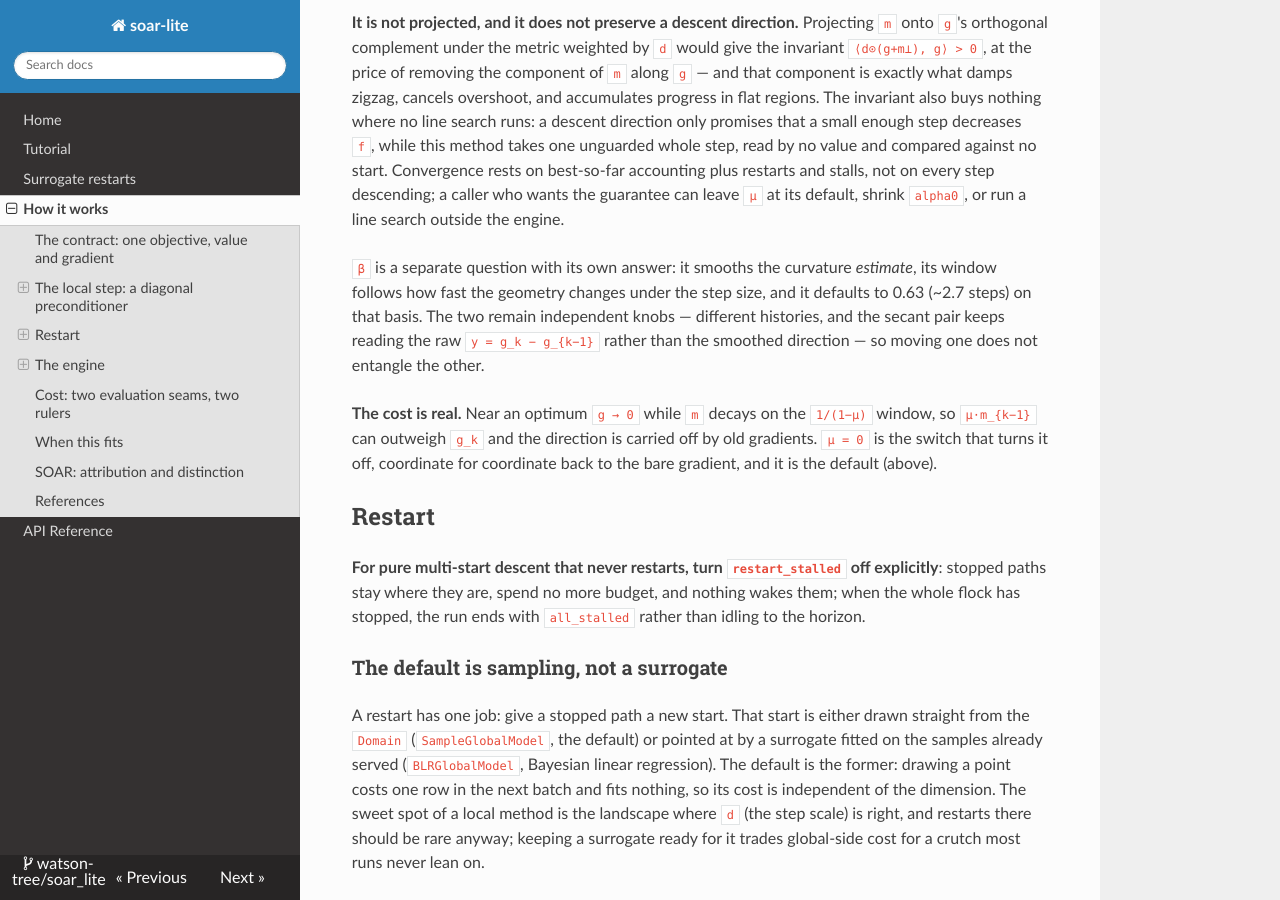
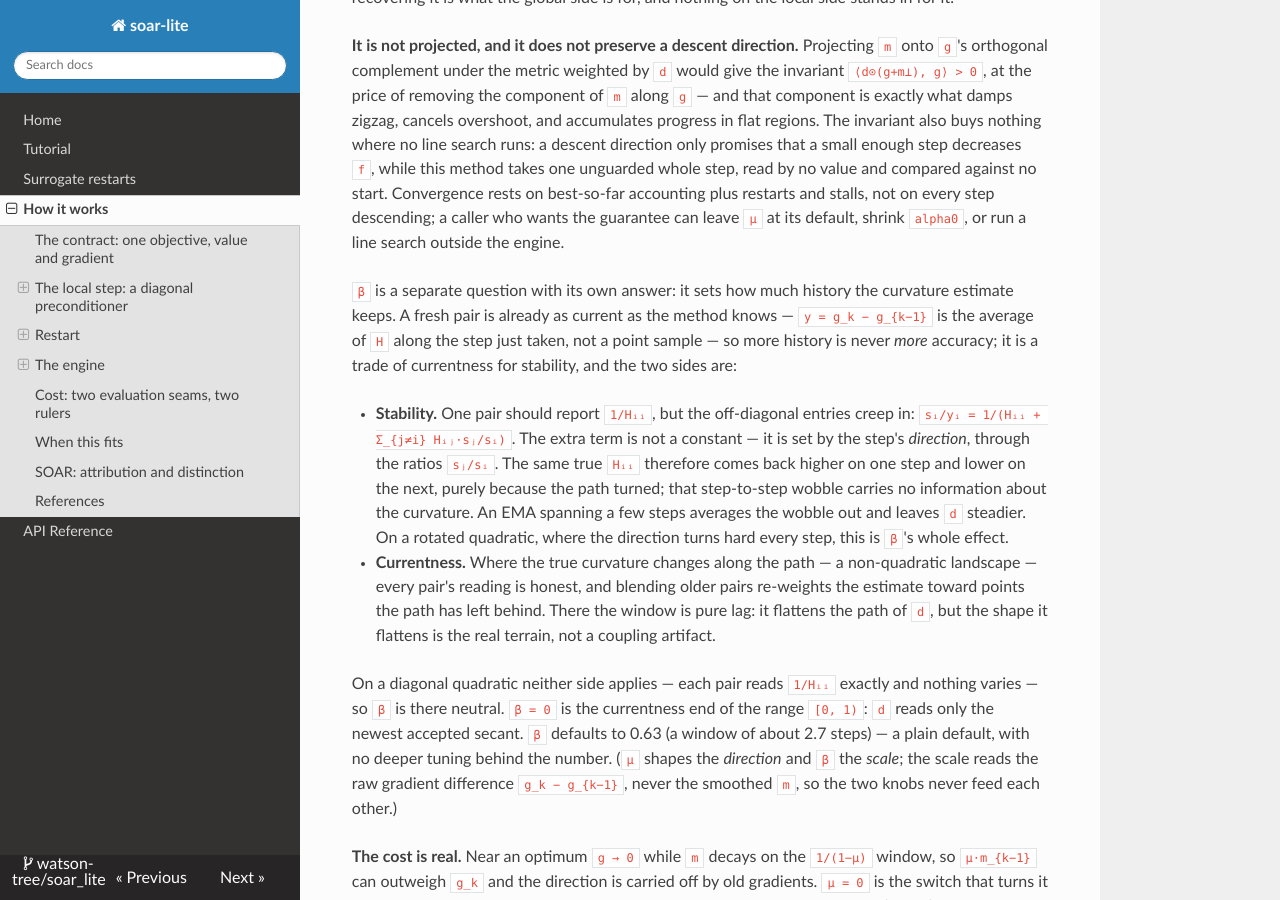
Before and after one commit to watson-tree/soar_lite, an MkDocs documentation site: the page built from docs/explanation/how-it-works.md, in a window 1280 px wide and 900 px high, scrolled down 5310 px. Built offline with MkDocs 1.6.1, drawn with Linux system fonts in a browser that asks for light colours; nearby versions of some CDN libraries; some of the changed text lies outside the part shown.

Commit message:
solver: let beta reach 0, and tell the smoothing's real trade
`beta` validated `0 < beta < 1`, so a corner of its own range was
unconstructible and the "no smoothing" arm could only be reached through a
surrogate (`1e-12` in the probes). The knob's contract is a window length
`1/(1-beta)`, which is already well defined at 0: `s_ema` and `y_ema` become the
newest pair, and `d` reads it exactly. The range is now `[0, 1)`, and a test pins
the fold: a second, different pair replaces the first rather than blending into
it.

With the real value reachable, `rot_quad` narrows rather than moves: 6 seeds,
1000 batches, medians of `log10(f - f*)` give `beta = 0` 3.35 against the
default's 2.13, so the default is worth 1.2 dex, not the 1.06 the `1e-12`
surrogate reported. The 0.16 dex between `0` and `1e-12` is not the residue's
weight - it is which side of a discrete restart decision a path falls on, and
the restart re-draws its start from the key stream.

The `how-it-works` paragraph said the EMA averages the estimate's "sampling
noise", which gets the quantity wrong: `y = g_k - g_{k-1}` is already the mean of
`H` along the step just taken, so a fresh pair is the most current estimate in
hand and extra history is never more accuracy. It is a trade of currentness for
stability. The stability side is the ratio
`s_i/y_i = 1/(H_ii + sum_{j!=i} H_ij*s_j/s_i)`: the summed term is the coupling
the diagonal model drops, it is set by the step's direction through the ratios
`s_j/s_i`, so the same `H_ii` comes back different every time the path turns,
and a window averages that wobble out. The currentness side is the lag the same
window puts on curvature that really drifts along a non-quadratic path. On a
diagonal quadratic neither applies and `beta` is neutral.

An earlier draft of the coupling claim ("changes sign on a zigzag and cancels to
first order") was dropped as too strong: what is pinned down is that the term is
direction-dependent and uninformative, not that a two-cycle averages it back to
`1/H_ii`. The paragraph also called 0.63 a measured choice; it is a plain
default - a 2.7-step window - and now says so.

`RESULTS.md` gains the v3 ackley line this line-up never had: every arm at 3000
batches sits at 19.55-19.79, and the two single-chain `mu` arms agree to the
digit, which is what a frozen path looks like. With no step taken there is no
secant to fold, so no `beta` question is askable on that cell either.

```diff
--- a/docs/explanation/how-it-works.md
+++ b/docs/explanation/how-it-works.md
@@ -88,7 +88,8 @@ On a single pair the two variants agree (`|s|/|y| = |s/y|`); they differ only in
 which moment is smoothed — `"abs"` averages the magnitude, so every pair counts in
 proportion to its size, while `"rms"` averages the square, so large pairs
 dominate. The EMA window is about `1/(1−β)` steps, where `β` is the EMA decay
-rate, and the default `β = 0.63` is about 2.7 steps. Magnitudes rather than the
+rate, and the default `β = 0.63` is about 2.7 steps (`β = 0` keeps none, so one
+pair decides). Magnitudes rather than the
 signed `sᵢ` or `yᵢ` are used to keep the estimate strictly positive: a signed
 value drifts, and a pair of opposite-sign differences can drive it through zero
 — flipping `d`'s sign or blowing it up — while smoothing `|s|` and `|y|` keeps
@@ -271,12 +272,33 @@ rests on best-so-far accounting plus restarts and stalls, not on every step
 descending; a caller who wants the guarantee can leave `μ` at its default,
 shrink `alpha0`, or run a line search outside the engine.
 
-`β` is a separate question with its own answer: it smooths the curvature
-*estimate*, its window follows how fast the geometry changes under the step
-size, and it defaults to 0.63 (~2.7 steps) on that basis. The two remain
-independent knobs — different histories, and the secant pair keeps reading the
-raw `y = g_k − g_{k−1}` rather than the smoothed direction — so moving one does
-not entangle the other.
+`β` is a separate question with its own answer: it sets how much history the
+curvature estimate keeps. A fresh pair is already as current as the method
+knows — `y = g_k − g_{k−1}` is the average of `H` along the step just taken, not
+a point sample — so more history is never *more* accuracy; it is a trade of
+currentness for stability, and the two sides are:
+
+- **Stability.** One pair should report `1/Hᵢᵢ`, but the off-diagonal entries
+  creep in: `sᵢ/yᵢ = 1/(Hᵢᵢ + Σ_{j≠i} Hᵢⱼ·sⱼ/sᵢ)`. The extra term is not a
+  constant — it is set by the step's *direction*, through the ratios `sⱼ/sᵢ`.
+  The same true `Hᵢᵢ` therefore comes back higher on one step and lower on the
+  next, purely because the path turned; that step-to-step wobble carries no
+  information about the curvature. An EMA spanning a few steps averages the
+  wobble out and leaves `d` steadier. On a rotated quadratic, where the
+  direction turns hard every step, this is `β`'s whole effect.
+- **Currentness.** Where the true curvature changes along the path — a
+  non-quadratic landscape — every pair's reading is honest, and blending older
+  pairs re-weights the estimate toward points the path has left behind. There
+  the window is pure lag: it flattens the path of `d`, but the shape it flattens
+  is the real terrain, not a coupling artifact.
+
+On a diagonal quadratic neither side applies — each pair reads `1/Hᵢᵢ` exactly
+and nothing varies — so `β` is there neutral. `β = 0` is the currentness end of
+the range `[0, 1)`: `d` reads only the newest accepted secant. `β` defaults to
+0.63 (a window of about 2.7 steps) — a plain default, with no deeper tuning
+behind the number. (`μ` shapes the *direction* and `β` the *scale*; the scale
+reads the raw gradient difference `g_k − g_{k−1}`, never the smoothed `m`, so
+the two knobs never feed each other.)
 
 **The cost is real.** Near an optimum `g → 0` while `m` decays on the `1/(1−μ)`
 window, so `μ·m_{k−1}` can outweigh `g_k` and the direction is carried off by old
```
Also changed, not shown: experiments/RESULTS.md (+7 -0 lines), 2 other files.
